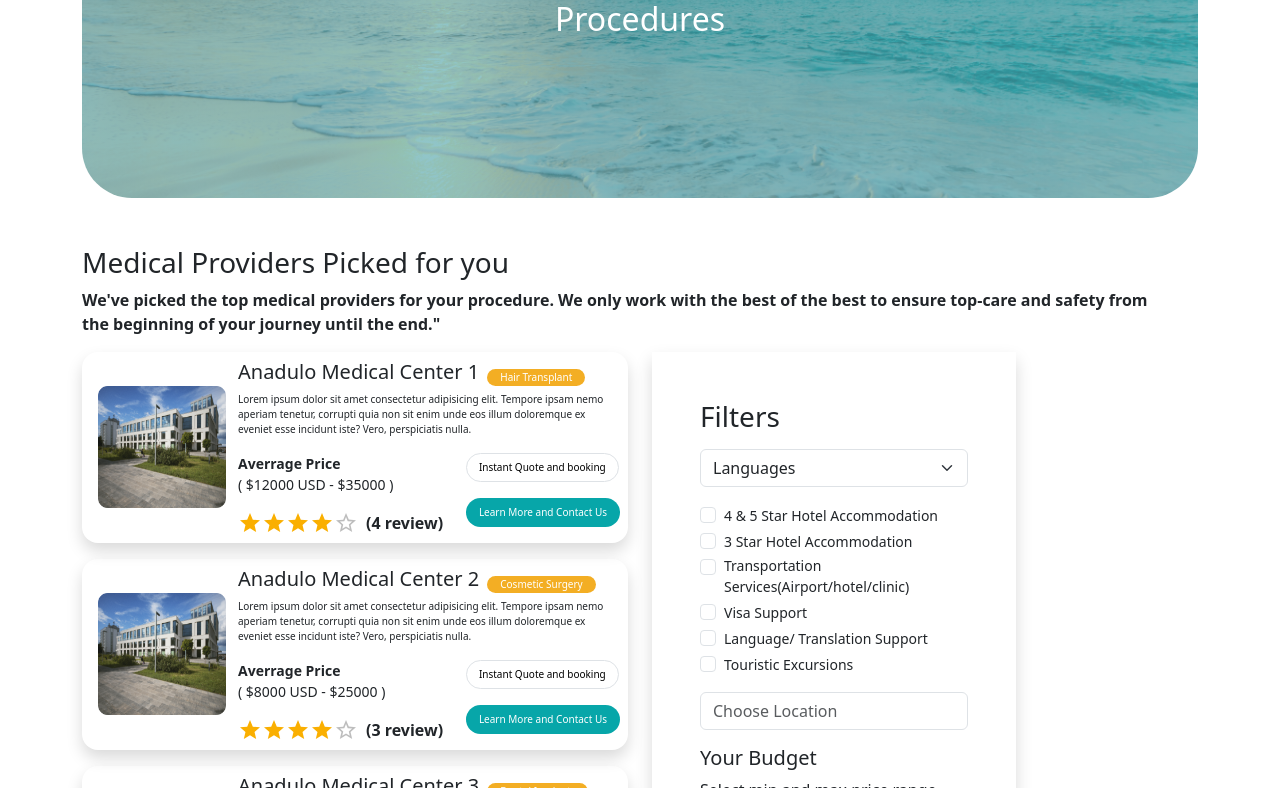
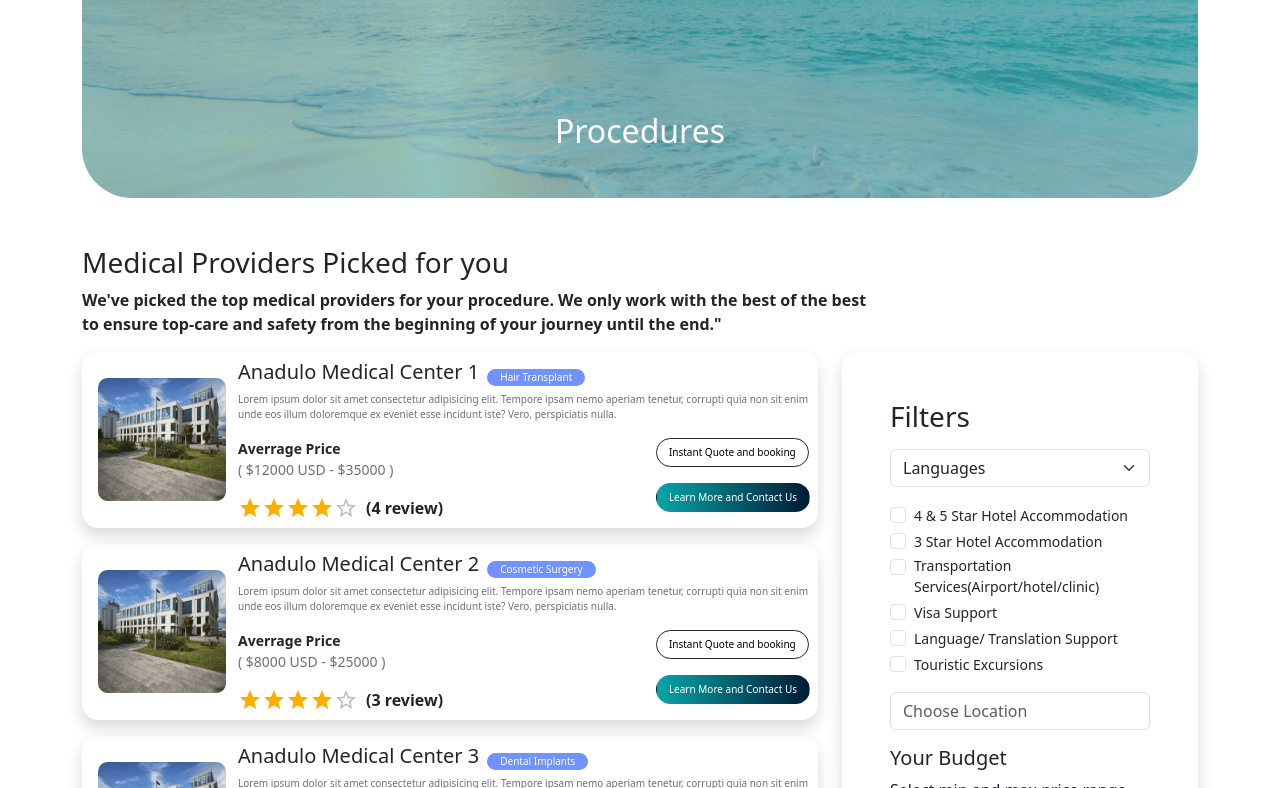
Before and after one commit to soniaFarhan/healthhop, a React (Create React App) app: page /procedure in a window 1280 px wide. Shown: the part 252-1040 px from the top of the page. Built offline with nearby package versions, Linux system fonts and the light colour scheme.

Commit message:
three pages

```diff
--- a/src/App.css
+++ b/src/App.css
@@ -465,3 +465,12 @@ select.bg-select{
 select.bg-select option{
   background-color: rgb(255, 255, 255);
 }
+.cu-color{
+  color: rgb(112,112,112);
+}
+.h-color{
+  color: rgb(3, 169, 172);
+}
+.gradient-btn{
+  background-image: linear-gradient(to right,rgb(7,165,168), rgb(0,26,53));
+}
--- a/src/pages/ContactUs.jsx
+++ b/src/pages/ContactUs.jsx
@@ -4,33 +4,33 @@ export const ContactUs = () => {
   return (
     <div>
         <div className='container pt-5'>
-        <div className='contact_background_img d-flex justify-content-center align-items-center'>
-            <h2 className='text-white'>
+        <div className='contact_background_img d-flex justify-content-center align-items-end'>
+            <h2 className='text-white mb-5'>
                 Contact Us
             </h2>
         </div>
 
-        <div className='custom_padding'>
-            <p className='text-muted fs_14px'>
+        <div className='custom_padding px-3'>
+            <p className='text-muted fs_16px cu-color'>
                 Contact Us
             </p>
             <div className='row'>
                 <div className="col-md-6">
-                    <h1>
-                    Contact our Health <br />
+                    <h1 className='fw-bold me-4'>
+                    Contact our Health
                     Tourism Experts.
                     </h1>
-                    <p className='text-muted fs_14px'>
+                    <p className='text-muted fs_14px cu-color'>
                         Lorem ipsum dolor sit amet consectetur adipisicing elit. Adipisci, deserunt repellat numquam nisi ex voluptatum tempora vitae accusamus reprehenderit ducimus in, quia quidem? Libero, impedit porro ex illum amet quod?
                     </p>
 
                     <div className='d-flex align-items-center gap-2 flex-wrap mt-5'>
-                    <div className='d-flex align-items-center gap-2 '>
+                    <div className='d-flex align-items-center gap-2 fs_14px'>
                         <div style={{width:"2rem"}}>
                         <img className='img-fluid' src={require("../icons/call.png")} alt="" />
                         </div>
                         <div>
-                            <h6 className='mb-0'>
+                            <h6 className='mb-0 fs_14px'>
                                 090078601
                             </h6>
                             <p className='mb-0'>
@@ -39,12 +39,12 @@ export const ContactUs = () => {
                         </div>
                     </div>
 
-                    <div className='d-flex align-items-center gap-2'>
+                    <div className='d-flex align-items-center gap-2 ms-xl-2 fs_14px'>
                         <div style={{width:"2rem"}}>
                         <img className='img-fluid' src={require("../icons/loaction.png")} alt="" />
                         </div>
                         <div>
-                            <h6 className='mb-0'>
+                            <h6 className='mb-0 fs_14px'>
                                 First Floor Akbar Plaza near rescue
                             </h6>
                             <p className='mb-0'>
@@ -89,30 +89,31 @@ export const ContactUs = () => {
             </div>
         </div>
 
-        <div className='custom_padding' style={{backgroundColor:"#F8F8F8"}}>
+
+
+        </div>
+        <div className='custom_padding container-fluid' style={{backgroundColor:"#F8F8F8"}}>
             <div className='d-flex justify-content-center py-3'>
             <div style={{width:"10rem"}}>
                 <img width={'100%'} src={require("../assets/High-res.jpg")} alt="" />
             </div>
             </div>
             <div className='d-flex justify-content-center'>
-            <p className='text-center col-md-6'>
+            <p className='text-center col-md-6 cu-color'>
                 Lorem ipsum dolor sit, amet consectetur adipisicing elit. Esse tempora ab repellendus hic totam. Consequuntur omnis optio in libero quia blanditiis, molestiae provident dolore. Atque consequuntur reiciendis neque animi blanditiis?
             </p>
             </div>
 
                 <div class="input-group d-flex justify-content-center">
-                <div class="form-outline col-md-4">
+                <div class="form-outline col-md-4 col-sm-6 col-12">
                     <input type="search" id="form1" class="form-control" placeholder='ENTER YOUR EMAIL ADDRESS' />
                     {/* <label class="form-label" for="form1">Search</label> */}
                 </div>
-                <button type="button" class="btn btn_green">
+                <button type="button" class="btn btn_green mt-sm-0 mt-2">
                     SUBSCRIBE
                 </button>
                 </div>
         </div>
-
-        </div>
     </div>
   )
 }
--- a/src/pages/OurBlogs.jsx
+++ b/src/pages/OurBlogs.jsx
@@ -70,23 +70,23 @@ export const OurBlogs = () => {
     <div>
 
     <div className='container pt-5'>
-        <div className='blog_background_img d-flex justify-content-center align-items-center'>
-            <h2 className='text-white'>
+        <div className='blog_background_img d-flex justify-content-center align-items-end'>
+            <h2 className='text-white mb-5'>
                Our Blogs
             </h2>
         </div>
 
         <div className="container">
             <div className="row my-5">
-              <div className='col-md-7 d-flex flex-wrap justify-content-center'>
+              <div className='col-md-7 d-flex flex-wrap justify-content-center px-0'>
                 {cardData.map((card, index) => (
-                <div key={index} className="col-12 col-sm-8 col-md-6 col-lg-5">
+                <div key={index} className="col-12 col-sm-8 col-md-6 ">
                     <div className="card border-0">
                       <img width={"100%"} className="card-img img-fluid" src={card.imageSrc} alt={`card image ${index}`} />
-                    <div className="card-img-overlay text-white d-flex flex-column justify-content-center px-5">
+                    <div className="card-img-overlay text-white d-flex flex-column justify-content-end  px-5">
                         <h5 className="card-title">{card.title}</h5>
-                        <p className="card-text fs_14px">{card.description}</p>
-                        <p>{card.date}</p>
+                        <p className="card-text fs_14px" style={{opacity:"0.8"}}>{card.description}</p>
+                        <p  style={{opacity:"0.8"}}>{card.date}</p>
                     </div>
                     </div>
                 </div>
@@ -102,7 +102,7 @@ export const OurBlogs = () => {
                 <div>
                   {blogPosts.map((post, index) => (
                     <div className='p-3 border rounded-4 my-2' key={index} style={{backgroundColor:'#FAFAFA'}}>
-                      <h6 className='text_color'>{post.title}</h6>
+                      <h6 className='h-color fw-bold'>{post.title}</h6>
                       <div>
                       <p className='fs_14px'>
                         {expandedPosts[index]
@@ -110,9 +110,9 @@ export const OurBlogs = () => {
                           : <p className='mb-0'>{post.description.slice(0, 50)}...</p>
                         }
                         <span
-                          className='text_color'
+                          className='h-color fw-bold'
                           onClick={() => toggleExpand(index)}
-                          style={{ cursor: 'pointer', color: 'blue' }}
+                          style={{ cursor: 'pointer', }}
                         >
                           {expandedPosts[index] ? 'Read Less' : 'Read More'}
                         </span>
--- a/src/pages/Procedures.jsx
+++ b/src/pages/Procedures.jsx
@@ -51,8 +51,8 @@ export const Procedures = () => {
   return (
     <div>
         <div className='container pt-3'>
-        <div className='procedure_background_img d-flex justify-content-center align-items-center'>
-            <h2 className='text-white'>
+        <div className='procedure_background_img d-flex justify-content-center align-items-end'>
+            <h2 className='text-white mb-5'>
               Procedures
             </h2>
         </div>
@@ -61,13 +61,13 @@ export const Procedures = () => {
             <h3>
                 Medical Providers Picked for you
             </h3>
-            <p className='fw-bold'>
-            We've picked the top medical providers for your procedure. We only work with the best of the best to ensure top-care and safety from <br />
+            <p className='fw-semibold me-md-5 pe-md-5 w-75'>
+            We've picked the top medical providers for your procedure. We only work with the best of the best to ensure top-care and safety from
              the beginning of your journey until the end."
             </p>
 
             <div className='row'>
-            <div className="col-md-6 " style={{height:"auto"}}>
+            <div className="col-md-8 " style={{height:"auto"}}>
             {data.map((data, index)=>(
                     <div className='d-flex align-items-center gap-1 justify-content-between flex-column flex-md-row shadow rounded-4 p-2 mb-3'>
                     <div className='p-2'>
@@ -84,13 +84,13 @@ export const Procedures = () => {
                         </h5>
 
                         <Link>
-                        <button className='btn_yellow btn rounded-pill py-0 fs_10px'>
+                        <button className='btn_blue btn rounded-pill py-0 fs_10px'>
                            {data.procedure}
                         </button>
                         </Link>
                     </div>
 
-                    <p className='fs_10px'>
+                    <p className='fs_10px cu-color'>
                         {data.description}
                     </p>
                     </div>
@@ -100,7 +100,7 @@ export const Procedures = () => {
                             <p className='fs_14px fw-bold mb-0'>
                                 Averrage Price
                             </p>
-                            <p className='fs_14px'>
+                            <p className='fs_14px cu-color'>
                                 ( {data.price} )
                             </p>
 
@@ -114,7 +114,7 @@ export const Procedures = () => {
                         <div>
                             <div className='mb-3'>
                                 <Link>
-                                    <button className='btn btn_light rounded-pill border fs_10px'>
+                                    <button className='btn btn_light rounded-pill border border-dark fs_10px'>
                                         Instant Quote and booking
                                     </button>
                                 </Link>
@@ -122,7 +122,7 @@ export const Procedures = () => {
 
                             <div>
                                 <Link>
-                                    <button className='btn btn_green rounded-pill fs_10px'>
+                                    <button className='btn gradient-btn text-white rounded-pill fs_10px'>
                                         Learn More and Contact Us
                                     </button>
                                 </Link>
@@ -138,8 +138,8 @@ export const Procedures = () => {
                     </div>
 
 
-            <div className="col-md-6 rounded">
-                <div className='col-md-8 shadow p-5'>
+            <div className="col-md-4">
+                <div className=' shadow p-5 rounded-4'>
 
                 <h3 className='mb-3'>
                     Filters
```
